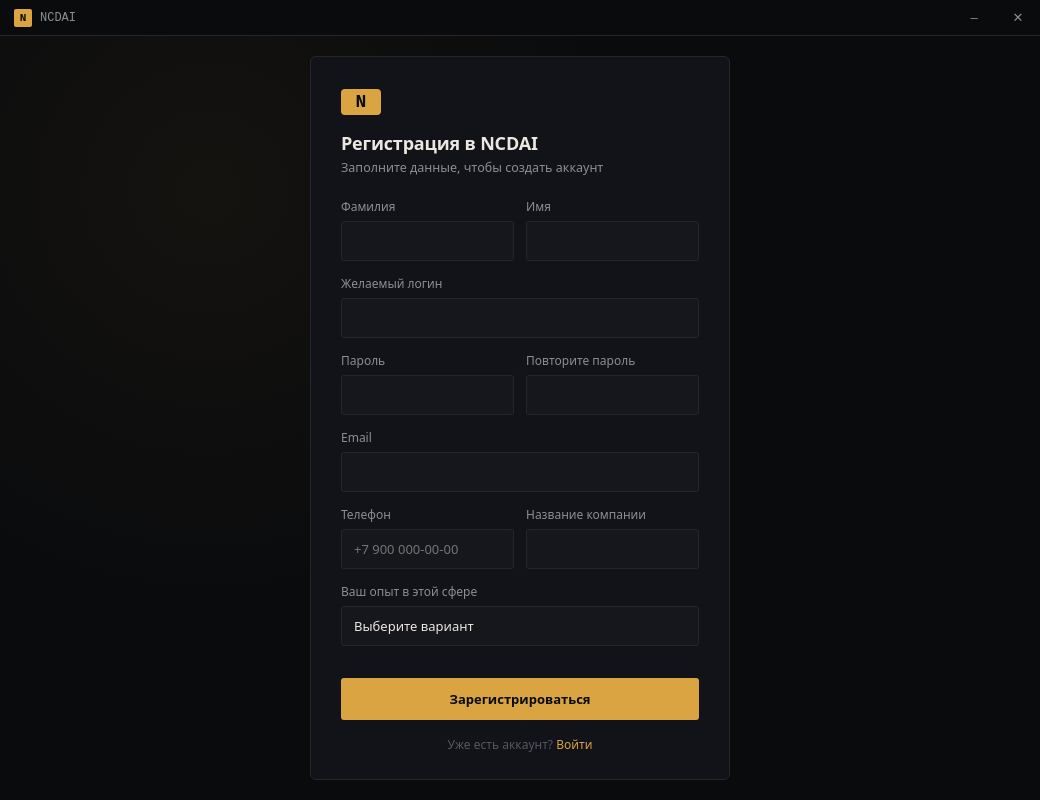
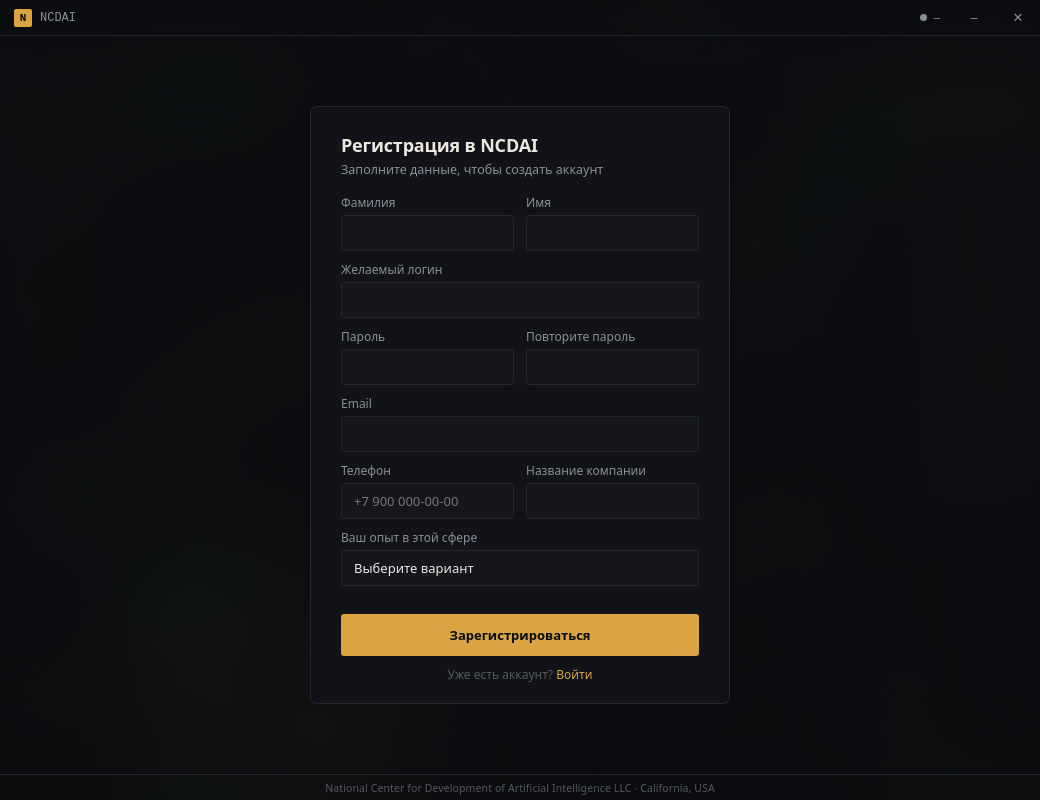
Before and after one commit to bloombergbeef/NCDAI-APP, an Electron app: page renderer/login/login.html in a window 1040 px wide. Both pictures are taken after a click on the link "Зарегистрироваться". Drawn offline with Linux system fonts and the light colour scheme; no server answers.

Commit message:
Add files via upload

```diff
--- a/package.json
+++ b/package.json
@@ -25,7 +25,8 @@
     "directories": { "output": "dist", "buildResources": "build" },
     "files": ["main.js", "preload-login.js", "preload-shell.js", "config.js", "lib/**/*", "renderer/**/*", "package.json"],
     "win": {
-      "target": [{ "target": "zip", "arch": ["x64"] }]
+      "target": [{ "target": "zip", "arch": ["x64"] }],
+      "icon": "build/icon.ico"
     },
     "artifactName": "NCDAI-win-x64.zip"
   }
--- a/preload-login.js
+++ b/preload-login.js
@@ -12,4 +12,9 @@
     return () => ipcRenderer.removeListener('registration:status', listener);
   },
   backToLogin: () => ipcRenderer.invoke('auth:back-to-login'),
+  onPingStatus: (callback) => {
+    const listener = (_evt, payload) => callback(payload);
+    ipcRenderer.on('ping:status', listener);
+    return () => ipcRenderer.removeListener('ping:status', listener);
+  },
 });
--- a/preload-shell.js
+++ b/preload-shell.js
@@ -10,4 +10,9 @@
     ipcRenderer.on('update:status', listener);
     return () => ipcRenderer.removeListener('update:status', listener);
   },
+  onPingStatus: (callback) => {
+    const listener = (_evt, payload) => callback(payload);
+    ipcRenderer.on('ping:status', listener);
+    return () => ipcRenderer.removeListener('ping:status', listener);
+  },
 });
--- a/renderer/login/login.css
+++ b/renderer/login/login.css
@@ -18,7 +18,10 @@
 [hidden] { display: none !important; }
 html, body {
   margin: 0; padding: 0; width: 100%; height: 100%;
-  background: var(--bg); color: var(--text);
+  background:
+    linear-gradient(180deg, rgba(10,11,13,0.86), rgba(10,11,13,0.93)),
+    url('../assets/bg-terminal.jpg') center / cover no-repeat;
+  color: var(--text);
   font-family: var(--font-sans);
   overflow: hidden; user-select: none;
 }
@@ -34,17 +37,28 @@
   font-weight: 600; font-size: 11px; border-radius: 2px;
 }
 .titlebar-name { font-family: var(--font-mono); font-size: 12px; color: var(--text-dim); }
-.titlebar-controls { display: flex; -webkit-app-region: no-drag; }
+.titlebar-controls { display: flex; align-items: center; -webkit-app-region: no-drag; }
 .tb-btn { width: 44px; height: 36px; background: transparent; border: none; color: var(--text-dim); font-size: 13px; cursor: pointer; }
 .tb-btn:hover { background: var(--panel-2); color: var(--text); }
 .tb-btn-close:hover { background: var(--down); color: #fff; }
 
+.ping-indicator { display: flex; align-items: center; gap: 6px; padding: 0 12px; font-family: var(--font-mono); font-size: 11px; color: var(--text-dim); }
+.ping-dot { width: 7px; height: 7px; border-radius: 50%; background: var(--text-dim); flex-shrink: 0; }
+.ping-dot.is-green { background: #2ecc71; box-shadow: 0 0 4px #2ecc71; }
+.ping-dot.is-orange { background: #e67e22; box-shadow: 0 0 4px #e67e22; }
+.ping-dot.is-red { background: #e74c3c; box-shadow: 0 0 4px #e74c3c; }
+
 .login-wrap {
-  height: calc(100% - 36px);
+  height: calc(100% - 36px - 26px);
   display: flex; align-items: center; justify-content: center;
-  background:
-    radial-gradient(circle at 20% 20%, rgba(217,164,65,0.05), transparent 40%),
-    var(--bg);
+}
+.app-footer {
+  height: 26px;
+  display: flex; align-items: center; justify-content: center;
+  border-top: 1px solid var(--border);
+  color: var(--text-faint);
+  font-size: 10.5px;
+  letter-spacing: 0.01em;
 }
 .login-card {
   width: 340px;
@@ -54,13 +68,11 @@
   padding: 32px 30px 26px;
   display: flex; flex-direction: column;
 }
-.register-card { width: 420px; max-height: calc(100vh - 76px); overflow-y: auto; }
-.app-badge {
-  width: 40px; height: 40px; background: var(--accent); color: #0a0b0d;
-  font-family: var(--font-mono); font-weight: 700; font-size: 18px;
-  display: flex; align-items: center; justify-content: center; border-radius: 4px;
-  margin-bottom: 16px;
-}
+.register-card { width: 420px; padding-top: 26px; padding-bottom: 20px; max-height: calc(100vh - 56px); overflow-y: auto; }
+.register-card .lede { margin-bottom: 16px; }
+.register-card .field { margin-bottom: 10px; gap: 4px; }
+.register-card .field input, .register-card .field select { padding: 8px 12px; }
+.register-card .switch-link { margin-top: 10px; }
 h1 { font-size: 18px; font-weight: 700; margin: 0 0 4px; letter-spacing: -0.01em; }
 .lede { color: var(--text-dim); font-size: 12.5px; margin: 0 0 22px; }
 
--- a/renderer/login/login.html
+++ b/renderer/login/login.html
@@ -17,6 +17,10 @@
       <span class="titlebar-name">NCDAI</span>
     </div>
     <div class="titlebar-controls">
+      <span class="ping-indicator" id="ping-indicator" title="Задержка до сервера">
+        <span class="ping-dot" id="ping-dot"></span>
+        <span id="ping-value">—</span>
+      </span>
       <button id="btn-min" class="tb-btn" aria-label="Свернуть">&#8211;</button>
       <button id="btn-close" class="tb-btn tb-btn-close" aria-label="Закрыть">&#10005;</button>
     </div>
@@ -24,7 +28,6 @@
 
   <main class="login-wrap">
     <form class="login-card" id="login-form">
-      <div class="app-badge">N</div>
       <h1>Вход в NCDAI</h1>
       <p class="lede">Введите данные вашей учётной записи</p>
 
@@ -54,7 +57,6 @@
     </form>
 
     <form class="login-card register-card" id="register-form" hidden>
-      <div class="app-badge">N</div>
       <h1>Регистрация в NCDAI</h1>
       <p class="lede">Заполните данные, чтобы создать аккаунт</p>
 
@@ -124,6 +126,8 @@
     </form>
   </main>
 
+  <footer class="app-footer">National Center for Development of Artificial Intelligence LLC · California, USA</footer>
+
   <script src="login.js"></script>
 </body>
 </html>
--- a/renderer/login/login.js
+++ b/renderer/login/login.js
@@ -91,4 +91,18 @@
       regError.textContent = result.error || 'Не удалось зарегистрироваться. Попробуйте ещё раз.';
     }
   });
+
+  // ---------- Ping ----------
+  const pingDot = document.getElementById('ping-dot');
+  const pingValue = document.getElementById('ping-value');
+  window.ncdai.onPingStatus(({ ok, ms }) => {
+    if (!ok) {
+      pingDot.className = 'ping-dot is-red';
+      pingValue.textContent = 'нет связи';
+      return;
+    }
+    const level = ms <= 20 ? 'green' : ms <= 100 ? 'orange' : 'red';
+    pingDot.className = `ping-dot is-${level}`;
+    pingValue.textContent = `${ms} мс`;
+  });
 })();
--- a/renderer/shell/shell.css
+++ b/renderer/shell/shell.css
@@ -10,7 +10,13 @@
   --font-mono: 'IBM Plex Mono', ui-monospace, monospace;
 }
 * { box-sizing: border-box; }
-html, body { margin: 0; padding: 0; width: 100%; height: 100%; background: var(--bg); color: var(--text); font-family: var(--font-sans); overflow: hidden; }
+html, body {
+  margin: 0; padding: 0; width: 100%; height: 100%;
+  background:
+    linear-gradient(180deg, rgba(10,11,13,0.86), rgba(10,11,13,0.93)),
+    url('../assets/bg-terminal.jpg') center / cover no-repeat;
+  color: var(--text); font-family: var(--font-sans); overflow: hidden;
+}
 
 .titlebar {
   height: 36px; display: flex; align-items: center; justify-content: space-between;
@@ -22,6 +28,12 @@
 .titlebar-controls { display: flex; align-items: center; -webkit-app-region: no-drag; }
 .tb-text-btn { background: transparent; border: none; color: var(--text-dim); font-family: var(--font-sans); font-size: 12px; padding: 0 14px; height: 36px; cursor: pointer; }
 .tb-text-btn:hover { color: var(--text); }
+
+.ping-indicator { display: flex; align-items: center; gap: 6px; padding: 0 12px; font-family: var(--font-mono); font-size: 11px; color: var(--text-dim); }
+.ping-dot { width: 7px; height: 7px; border-radius: 50%; background: var(--text-dim); flex-shrink: 0; }
+.ping-dot.is-green { background: #2ecc71; box-shadow: 0 0 4px #2ecc71; }
+.ping-dot.is-orange { background: #e67e22; box-shadow: 0 0 4px #e67e22; }
+.ping-dot.is-red { background: #e74c3c; box-shadow: 0 0 4px #e74c3c; }
 .tb-btn { width: 44px; height: 36px; background: transparent; border: none; color: var(--text-dim); font-size: 13px; cursor: pointer; }
 .tb-btn:hover { background: var(--panel-2); color: var(--text); }
 .tb-btn-close:hover { background: var(--down); color: #fff; }
```
Also changed, not shown: main.js (+30 -2 lines), renderer/login/pending.html (+6 -1 lines), renderer/login/pending.js (+14 -0 lines), renderer/shell/shell.html (+4 -0 lines), renderer/shell/shell.js (+15 -0 lines), build/icon.ico, renderer/assets/bg-terminal.jpg (added).
